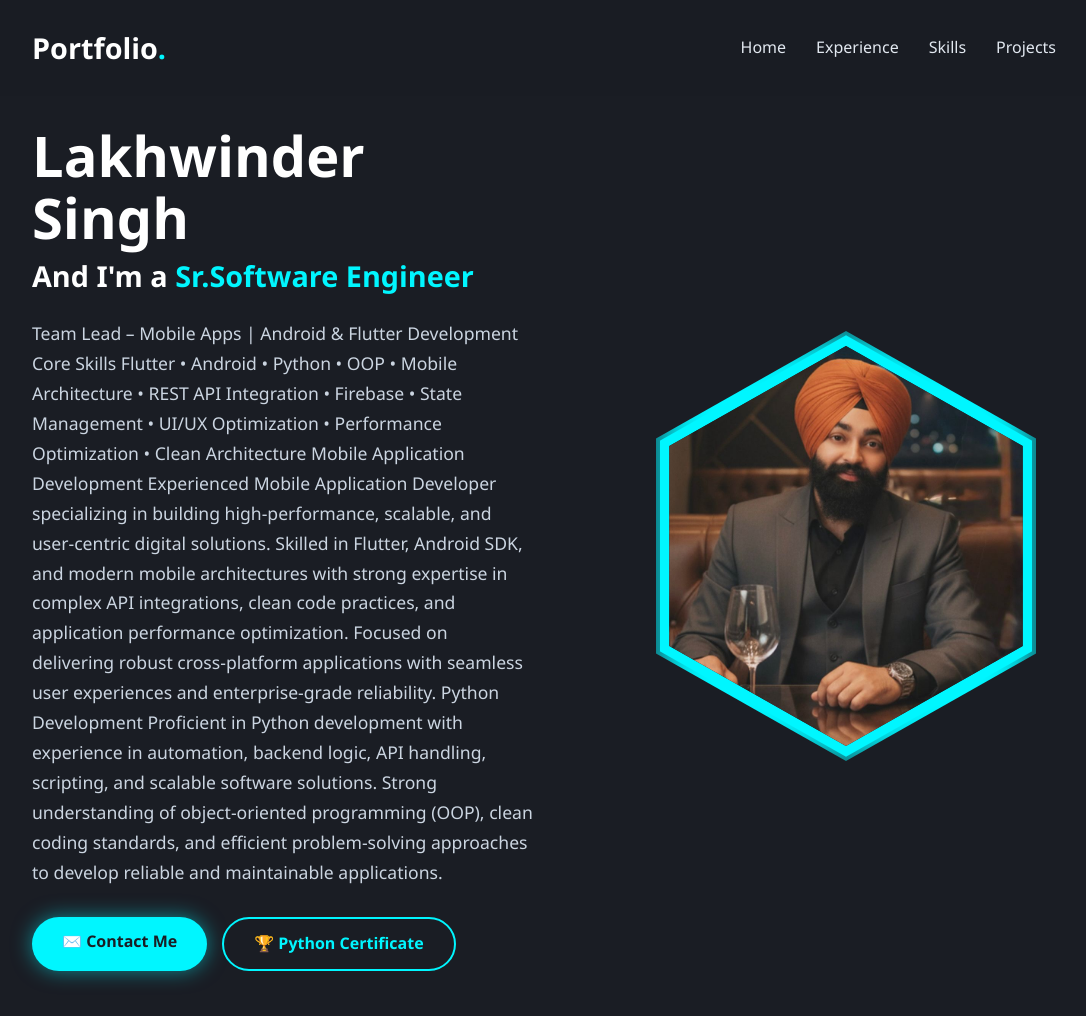
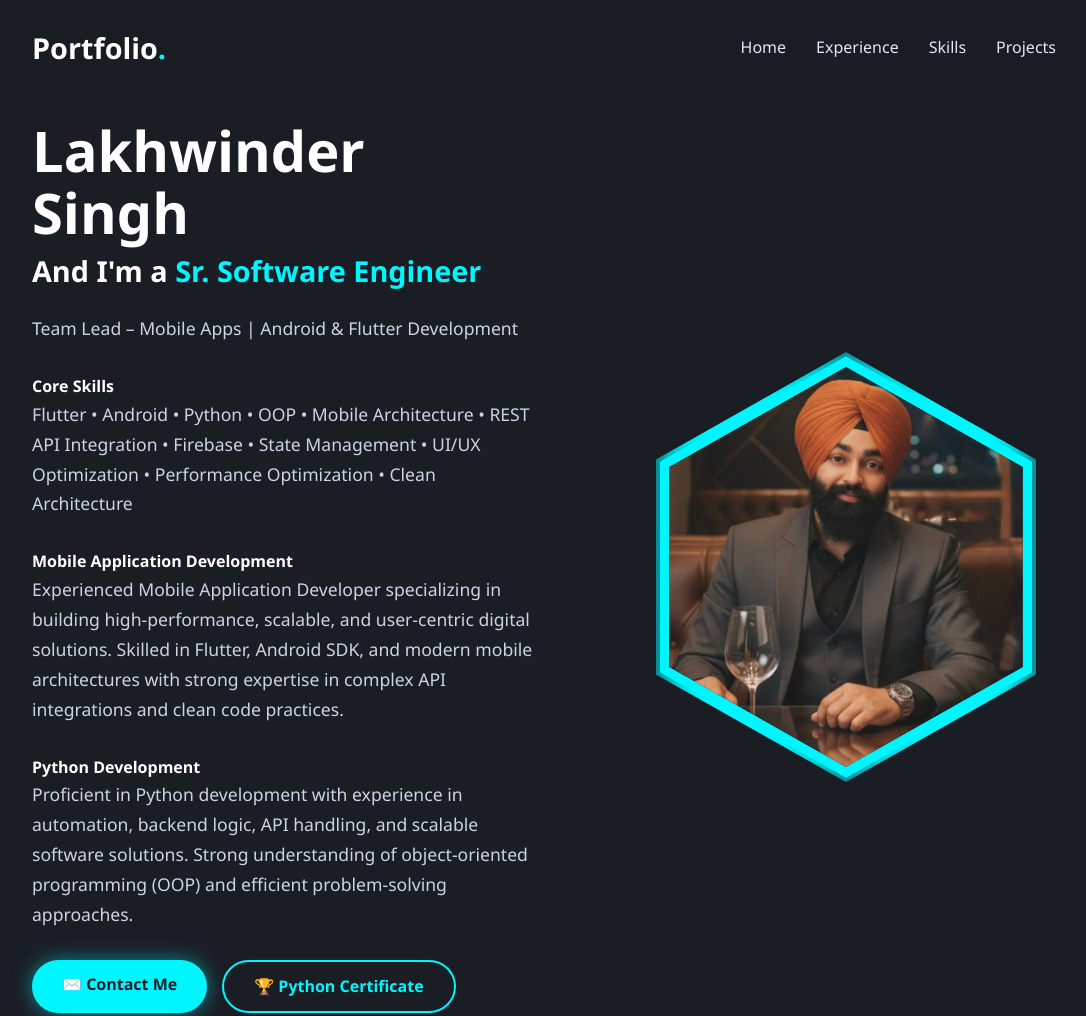
Before and after one commit to erlakhwindersingh/erlakhwindersingh.github.io, a plain HTML site: page index.html in a window 1280 px wide. Shown: the top 1016 px of the page, without its empty margins (96-1182 px from the left). Drawn offline with Linux system fonts and the light colour scheme.

Commit message:
Update index.html

```diff
--- a/index.html
+++ b/index.html
@@ -209,23 +209,22 @@
 
     <section id="home">
 
-        <div class="hero-content">
-            <h3></h3>
+<div class="hero-content">
             <h1>Lakhwinder Singh</h1>
-            <h2>And I'm a <span>Sr.Software Engineer</span></h2>
-            <p>Team Lead – Mobile Apps | Android & Flutter Development
+            <h2>And I'm a <span>Sr. Software Engineer</span></h2>
 
-Core Skills
+            <div class="hero-text-box">
+                <p class="highlight-text">Team Lead – Mobile Apps | Android & Flutter Development</p>
 
-Flutter • Android • Python • OOP • Mobile Architecture • REST API Integration • Firebase • State Management • UI/UX Optimization • Performance Optimization • Clean Architecture
+                <h4>Core Skills</h4>
+                <p>Flutter • Android • Python • OOP • Mobile Architecture • REST API Integration • Firebase • State Management • UI/UX Optimization • Performance Optimization • Clean Architecture</p>
 
-Mobile Application Development
+                <h4>Mobile Application Development</h4>
+                <p>Experienced Mobile Application Developer specializing in building high-performance, scalable, and user-centric digital solutions. Skilled in Flutter, Android SDK, and modern mobile architectures with strong expertise in complex API integrations and clean code practices.</p>
 
-Experienced Mobile Application Developer specializing in building high-performance, scalable, and user-centric digital solutions. Skilled in Flutter, Android SDK, and modern mobile architectures with strong expertise in complex API integrations, clean code practices, and application performance optimization. Focused on delivering robust cross-platform applications with seamless user experiences and enterprise-grade reliability.
-
-Python Development
-
-Proficient in Python development with experience in automation, backend logic, API handling, scripting, and scalable software solutions. Strong understanding of object-oriented programming (OOP), clean coding standards, and efficient problem-solving approaches to develop reliable and maintainable applications.</p>
+                <h4>Python Development</h4>
+                <p>Proficient in Python development with experience in automation, backend logic, API handling, and scalable software solutions. Strong understanding of object-oriented programming (OOP) and efficient problem-solving approaches.</p>
+            </div>
 
             <div class="header-buttons">
                 <a href="mailto:your-email@example.com" class="btn btn-primary">✉️ Contact Me</a>
```
